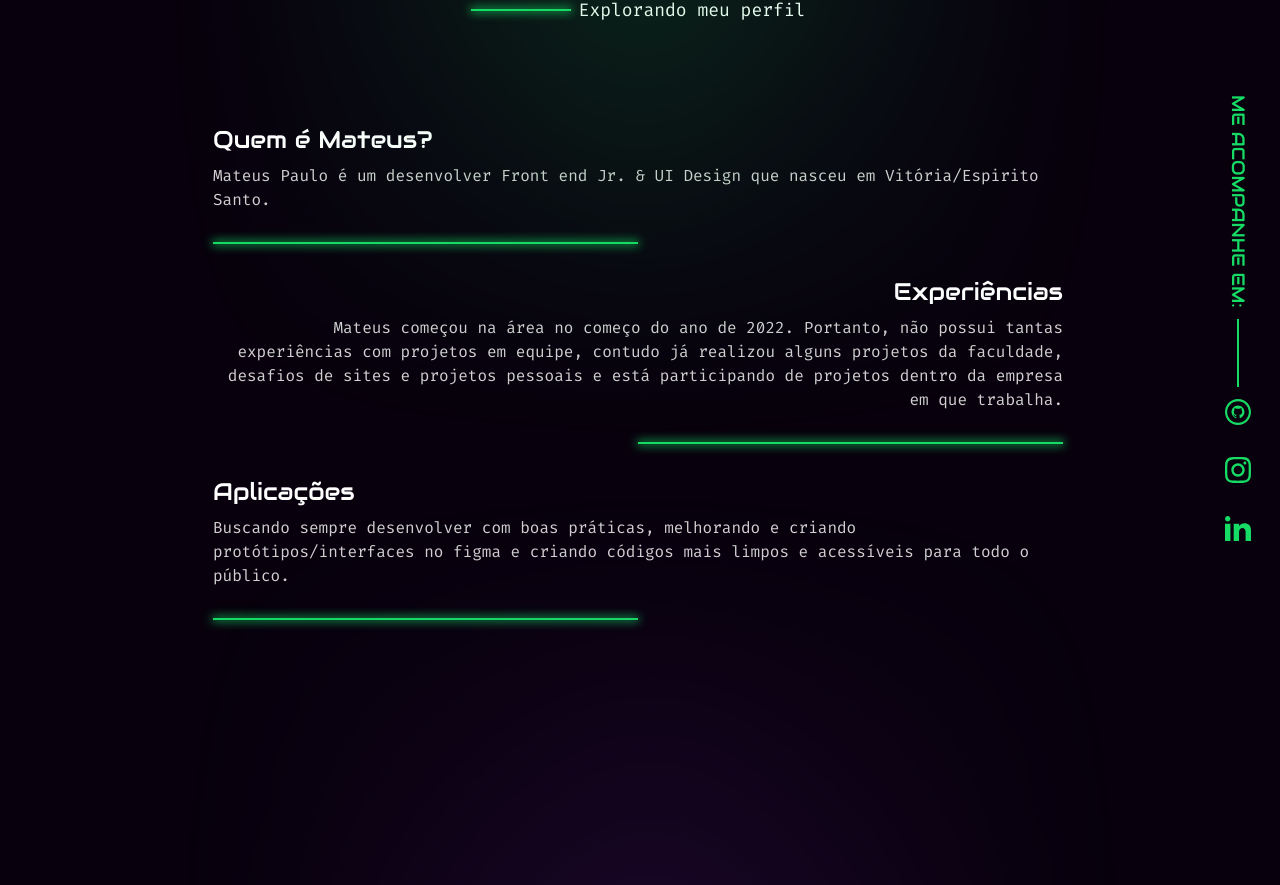
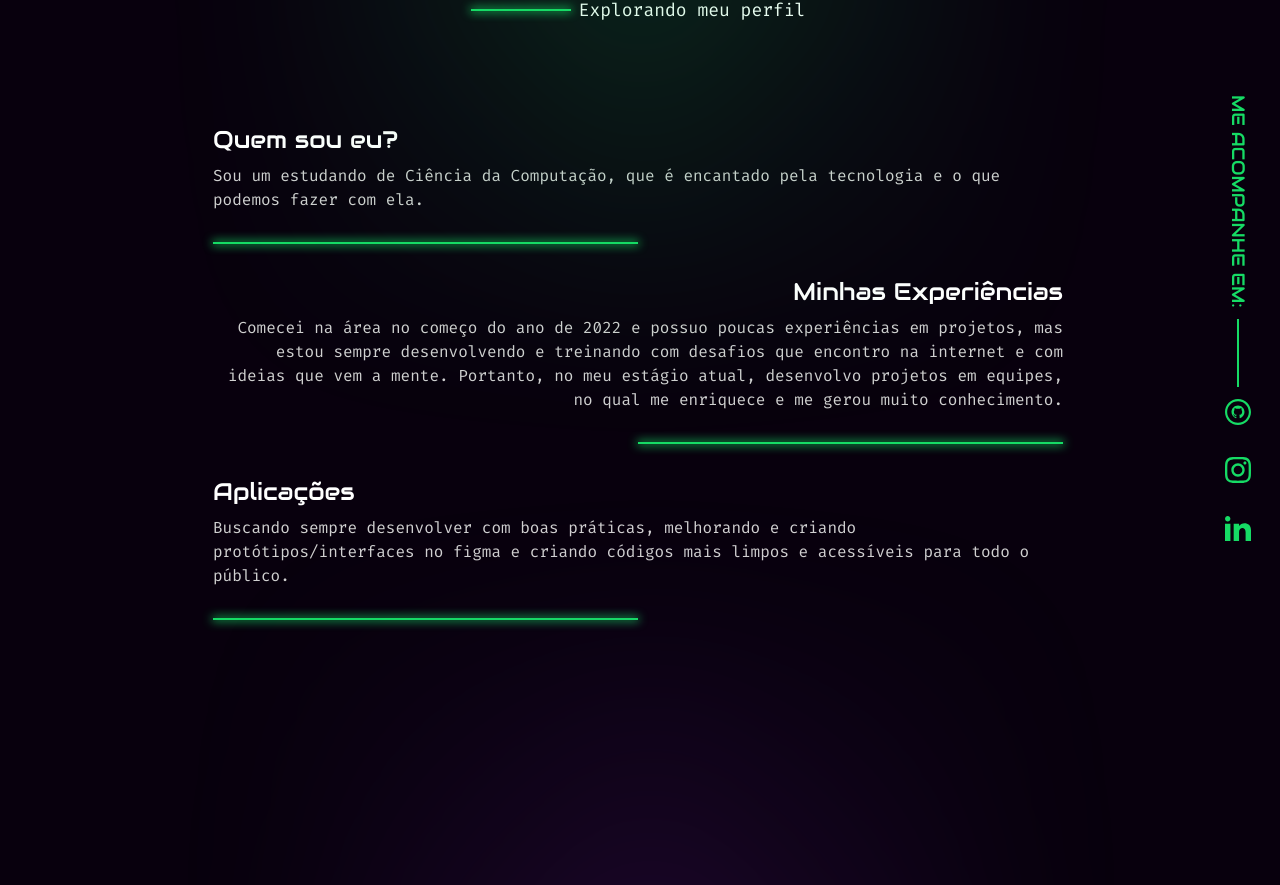
Before and after one commit to mateusdev7/mateusdev, a React (Vite) app: page / in a window 1280 px wide. Shown: the part 1056-1941 px from the top of the page. Built offline with nearby package versions, Linux system fonts and the light colour scheme.

Commit message:
Mudando de 3º pessoa para primeira

```diff
--- a/src/Components/Sobre.jsx
+++ b/src/Components/Sobre.jsx
@@ -92,24 +92,19 @@ const Sobre = () => {
           >
             <li className="text-left">
               <h1 className="font-audioWide text-whiteColor text-xl lg:text-2xl">
-                Quem é Mateus?
+                Quem sou eu?
               </h1>
               <p className="font-firaCode text-[#d1d1d1] text-sm lg:text-base mt-2">
-                Mateus Paulo é um desenvolver Front end Jr. & UI Design que
-                nasceu em Vitória/Espirito Santo.
+                Sou um estudando de Ciência da Computação, que é encantado pela tecnologia e o que podemos fazer com ela.
               </p>
             </li>
 
             <li className="sm:text-right">
               <h1 className="font-audioWide text-whiteColor text-xl lg:text-2xl">
-                Experiências
+                Minhas Experiências
               </h1>
               <p className="font-firaCode text-[#d1d1d1] text-sm lg:text-base mt-2 sm:text-right">
-                Mateus começou na área no começo do ano de 2022. Portanto, não
-                possui tantas experiências com projetos em equipe, contudo já
-                realizou alguns projetos da faculdade, desafios de sites e
-                projetos pessoais e está participando de projetos dentro da
-                empresa em que trabalha.
+                Comecei na área no começo do ano de 2022 e possuo poucas experiências em projetos, mas estou sempre desenvolvendo e treinando com desafios que encontro na internet e com ideias que vem a mente. Portanto, no meu estágio atual, desenvolvo projetos em equipes, no qual me enriquece e me gerou muito conhecimento.
               </p>
             </li>
 
```
